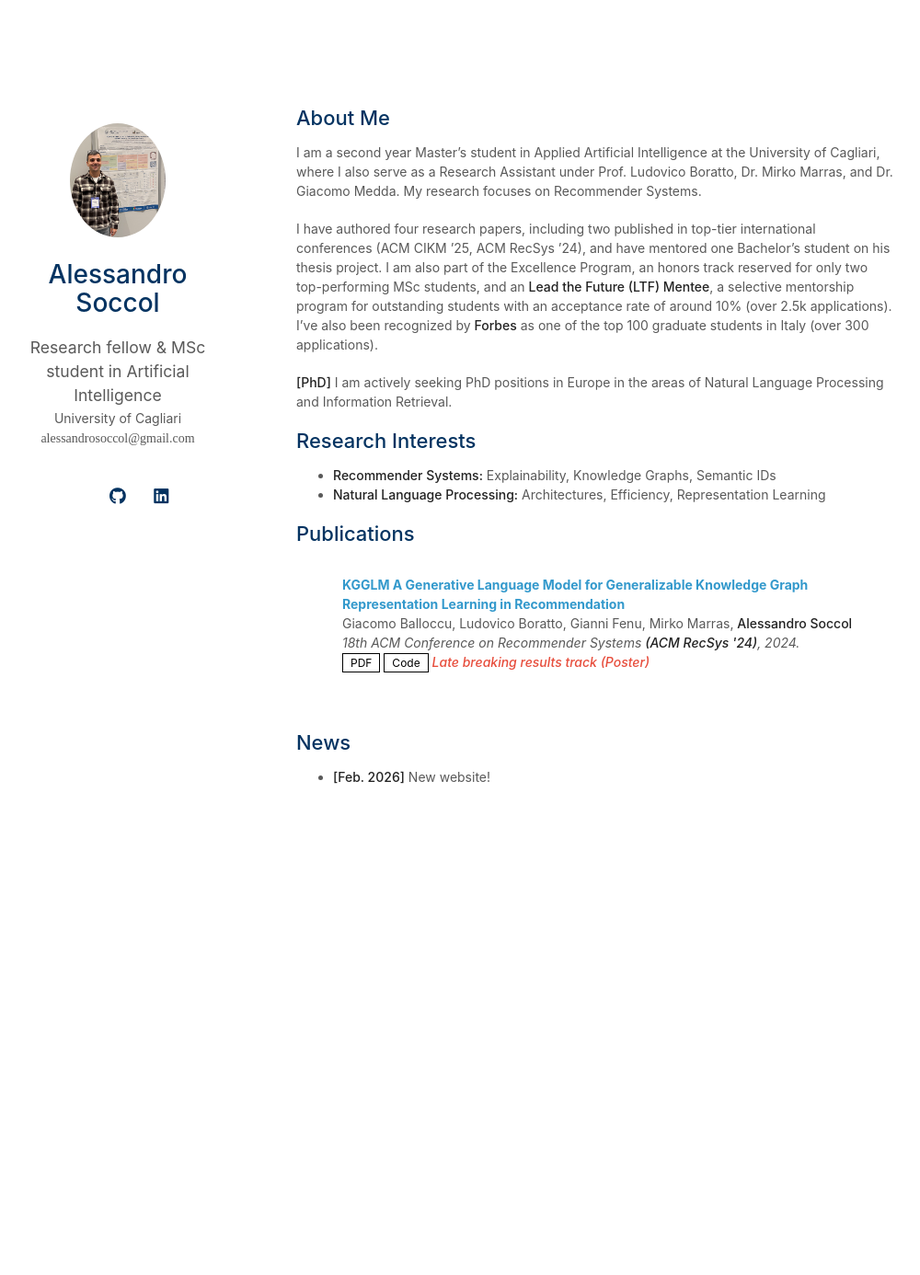
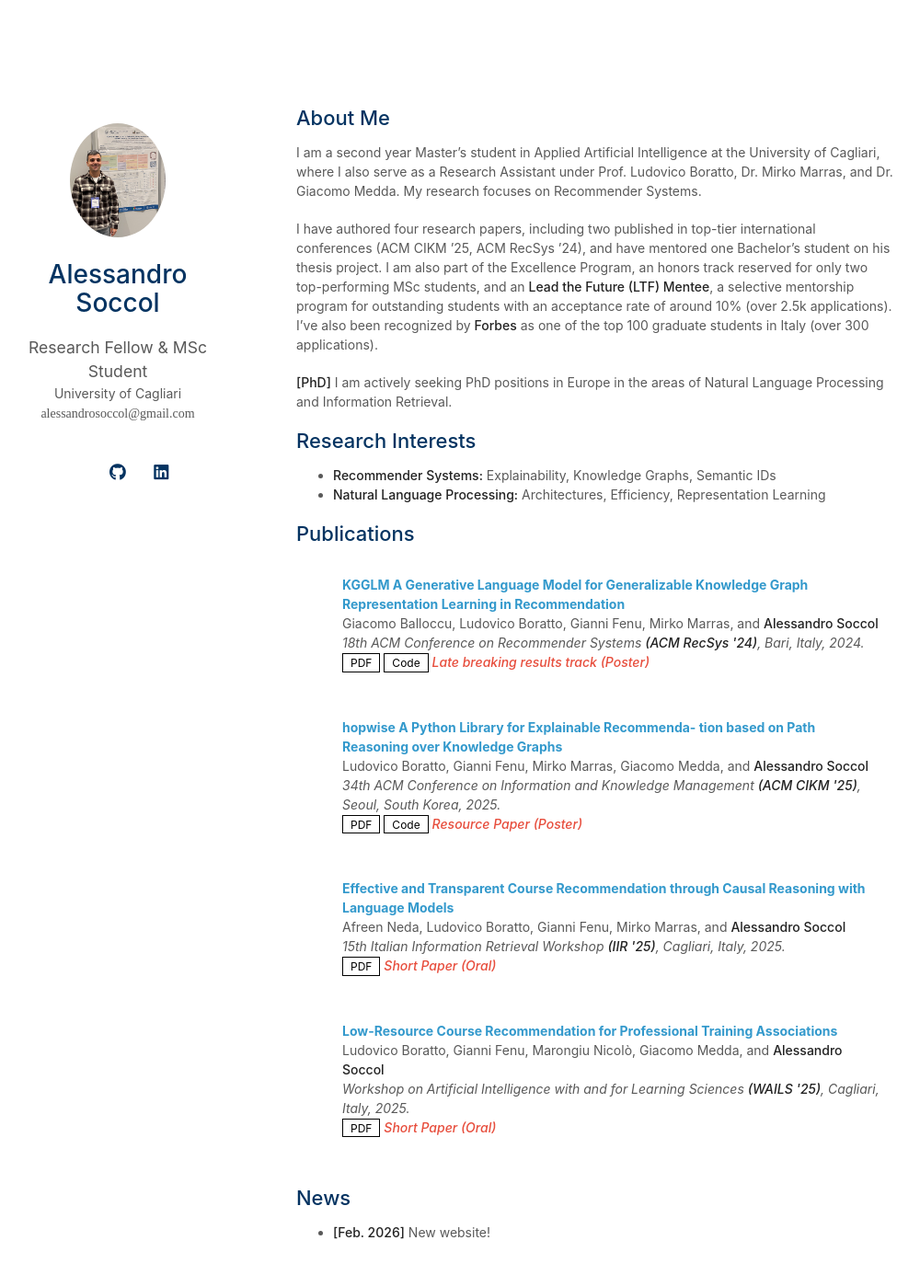
Before and after one commit to alessandrosocc/alessandrosocc.github.io, a Jekyll site: the page built from index.md, in a window 1280 px wide and 1400 px high. Shown: the top 1386 px of the window at 92% size, without its empty margins (148-1148 px from the left). Built offline with Jekyll 4.4.1, drawn with Linux system fonts in a browser that asks for light colours; a style sheet for code colours, icons or effects is not loaded; our own code applies the rules of GitHub Pages for plain Markdown files.

Commit message:
added papers

```diff
--- a/_config.yml
+++ b/_config.yml
@@ -1,6 +1,6 @@
 # Basic Information
 title: Alessandro Soccol
-position: Research fellow & MSc student in Artificial Intelligence
+position: Research Fellow & MSc Student
 affiliation: University of Cagliari
 email: alessandrosoccol@gmail.com
 
--- a/_data/publications.yml
+++ b/_data/publications.yml
@@ -1,21 +1,42 @@
 main:
 
-  # - title: Continual Learning for Abdominal Multi-Organ and Tumor Segmentation
-  #   authors: Yixiao Zhang, Xinyi Li, Huimiao Chen, Alan Yuille, <strong>Yaoyao Liu*</strong>, Zongwei Zhou* (*Corresponding authors)
-  #   conference_short: MICCAI
-  #   conference: International Conference on Medical Image Computing and Computer-Assisted Intervention <strong>(MICCAI)</strong>, 2023.
-  #   pdf: https://arxiv.org/pdf/2306.00988.pdf
-  #   code: https://github.com/MrGiovanni/ContinualLearning
-  #   bibtex: https://bib.yliu.me/MICCAI23.txt
-  #   image: ./assets/img/teaser_example_2.png
-  #   notes: Early Accept
 
   - title: KGGLM A Generative Language Model for Generalizable Knowledge Graph Representation Learning in Recommendation
-    authors: Giacomo Balloccu, Ludovico Boratto, Gianni Fenu, Mirko Marras, <strong>Alessandro Soccol</strong>
+    authors: Giacomo Balloccu, Ludovico Boratto, Gianni Fenu, Mirko Marras, and <strong>Alessandro Soccol</strong>
     conference_short: ACM RecSys '24
-    conference: 18th ACM Conference on Recommender Systems <strong>(ACM RecSys '24)</strong>, 2024.
+    conference: 18th ACM Conference on Recommender Systems <strong>(ACM RecSys '24)</strong>, Bari, Italy, 2024.
     pdf: https://dl.acm.org/doi/10.1145/3640457.3691703
     code: https://github.com/mirkomarras/kgglm
     #bibtex: https://bib.yliu.me/MICCAI23.txt
     #image: ./assets/img/teaser_example_2.png
     notes: Late breaking results track (Poster)
+
+  - title: hopwise A Python Library for Explainable Recommenda- tion based on Path Reasoning over Knowledge Graphs
+    authors: Ludovico Boratto, Gianni Fenu, Mirko Marras, Giacomo Medda, and <strong>Alessandro Soccol</strong>
+    conference_short: ACM CIKM '25
+    conference: 34th ACM Conference on Information and Knowledge Management <strong>(ACM CIKM '25)</strong>, Seoul, South Korea, 2025.
+    pdf: https://dl.acm.org/doi/10.1145/3746252.3761641
+    code: https://github.com/tail-unica/hopwise/tree/main
+    #bibtex: https://bib.yliu.me/MICCAI23.txt
+    #image: ./assets/img/teaser_example_2.png
+    notes: Resource Paper (Poster)
+
+  - title: Effective and Transparent Course Recommendation through Causal Reasoning with Language Models
+    authors: Afreen Neda, Ludovico Boratto, Gianni Fenu, Mirko Marras, and <strong>Alessandro Soccol</strong>
+    conference_short: ACM CIKM '25
+    conference: 15th Italian Information Retrieval Workshop <strong>(IIR '25)</strong>, Cagliari, Italy, 2025.
+    pdf: https://ceur-ws.org/Vol-4026/paper26.pdf
+    #code: https://github.com/tail-unica/hopwise/tree/main
+    #bibtex: https://bib.yliu.me/MICCAI23.txt
+    #image: ./assets/img/teaser_example_2.png
+    notes: Short Paper (Oral)
+
+  - title: Low-Resource Course Recommendation for Professional Training Associations
+    authors: Ludovico Boratto, Gianni Fenu, Marongiu Nicolò, Giacomo Medda, and <strong>Alessandro Soccol</strong>
+    conference_short: ACM CIKM '25
+    conference:  Workshop on Artificial Intelligence with and for Learning Sciences <strong>(WAILS '25)</strong>, Cagliari, Italy, 2025.
+    pdf: https://wailsworkshop.github.io/2025/accepted-papers/
+    #code: https://github.com/tail-unica/hopwise/tree/main
+    #bibtex: https://bib.yliu.me/MICCAI23.txt
+    #image: ./assets/img/teaser_example_2.png
+    notes: Short Paper (Oral)
```
